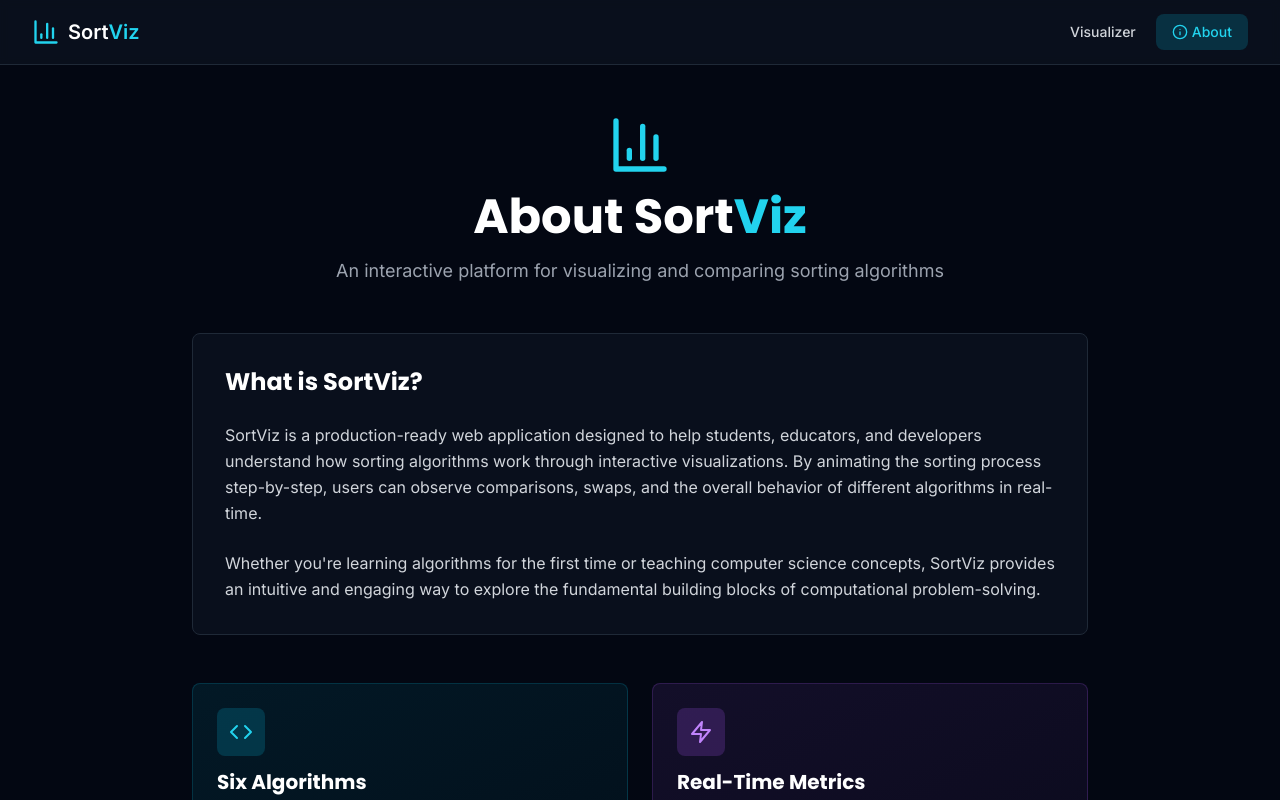
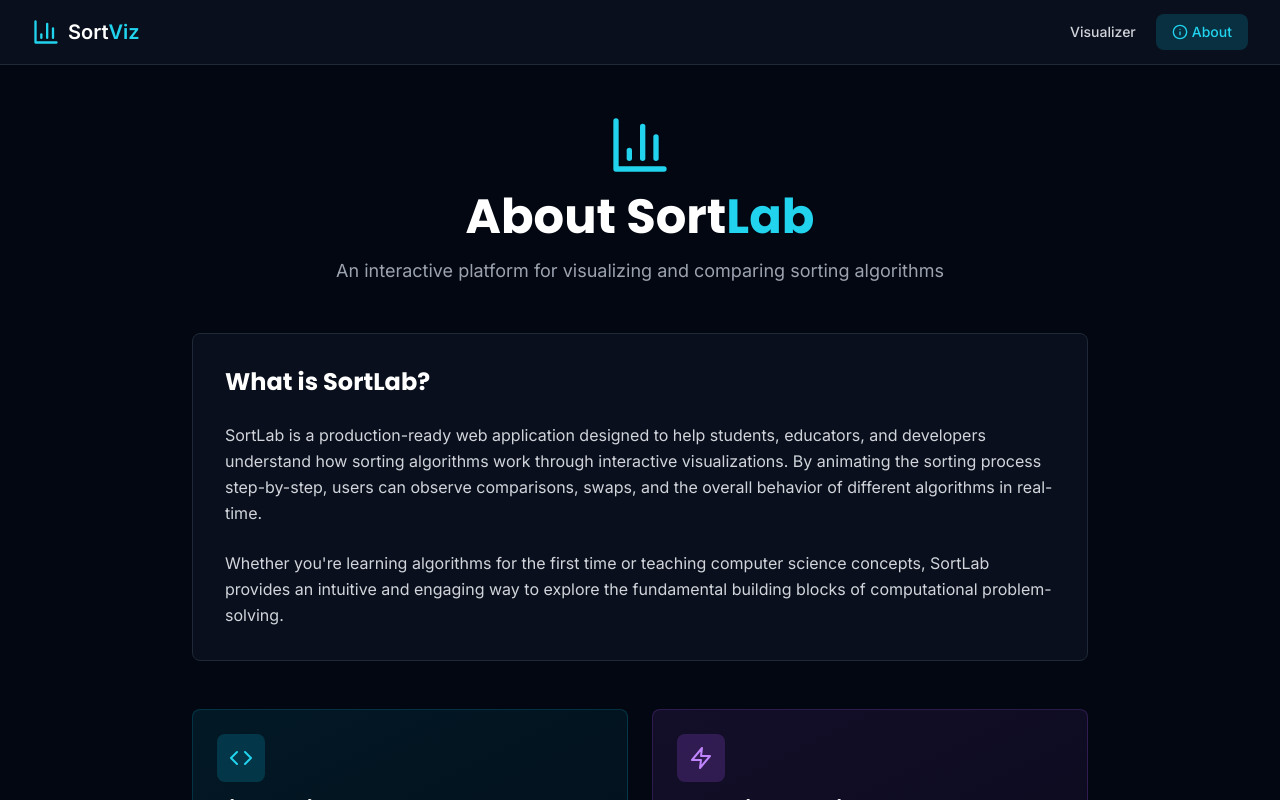
Before and after one commit to dhyan2815/SortLab, a React (Vite) app: page /about in a window 1280 px wide. Shown: the top 800 px of the page. Built offline with nearby package versions, Linux system fonts and the light colour scheme.

Commit message:
update name

```diff
--- a/src/pages/About.tsx
+++ b/src/pages/About.tsx
@@ -10,7 +10,7 @@ export default function About() {
               <BarChart3 className="w-16 h-16 text-cyan-400" />
             </div>
             <h1 className="text-4xl sm:text-5xl font-bold text-white">
-              About Sort<span className="text-cyan-400">Viz</span>
+              About Sort<span className="text-cyan-400">Lab</span>
             </h1>
             <p className="text-lg text-gray-400 max-w-2xl mx-auto">
               An interactive platform for visualizing and comparing sorting algorithms
@@ -18,16 +18,16 @@ export default function About() {
           </div>
 
           <div className="bg-gray-900/50 border border-gray-800 rounded-lg p-8 space-y-6">
-            <h2 className="text-2xl font-bold text-white">What is SortViz?</h2>
+            <h2 className="text-2xl font-bold text-white">What is SortLab?</h2>
             <p className="text-gray-300 leading-relaxed">
-              SortViz is a production-ready web application designed to help students, educators, and developers
+              SortLab is a production-ready web application designed to help students, educators, and developers
               understand how sorting algorithms work through interactive visualizations. By animating the sorting
               process step-by-step, users can observe comparisons, swaps, and the overall behavior of different
               algorithms in real-time.
             </p>
             <p className="text-gray-300 leading-relaxed">
               Whether you're learning algorithms for the first time or teaching computer science concepts,
-              SortViz provides an intuitive and engaging way to explore the fundamental building blocks of
+              SortLab provides an intuitive and engaging way to explore the fundamental building blocks of
               computational problem-solving.
             </p>
           </div>
```
